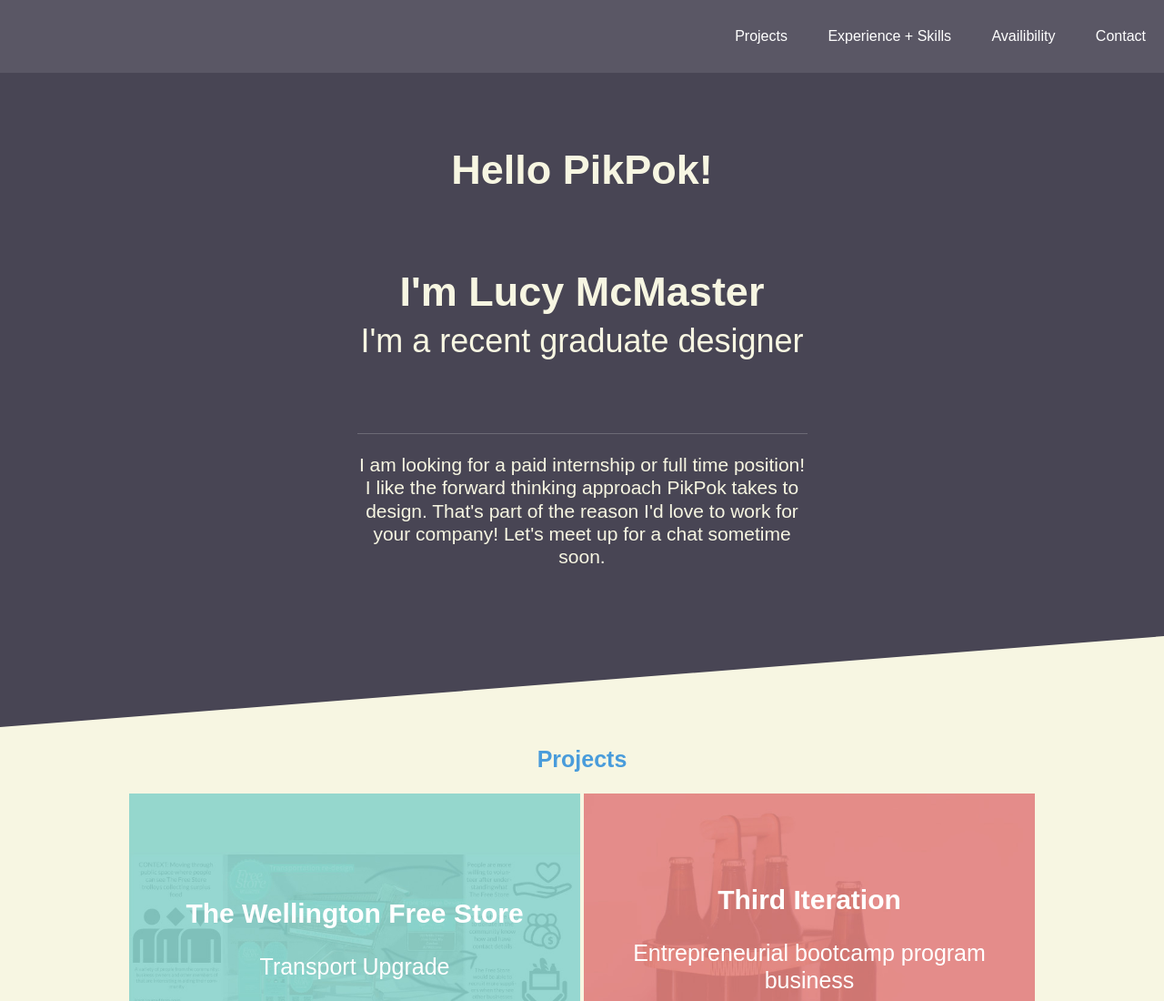
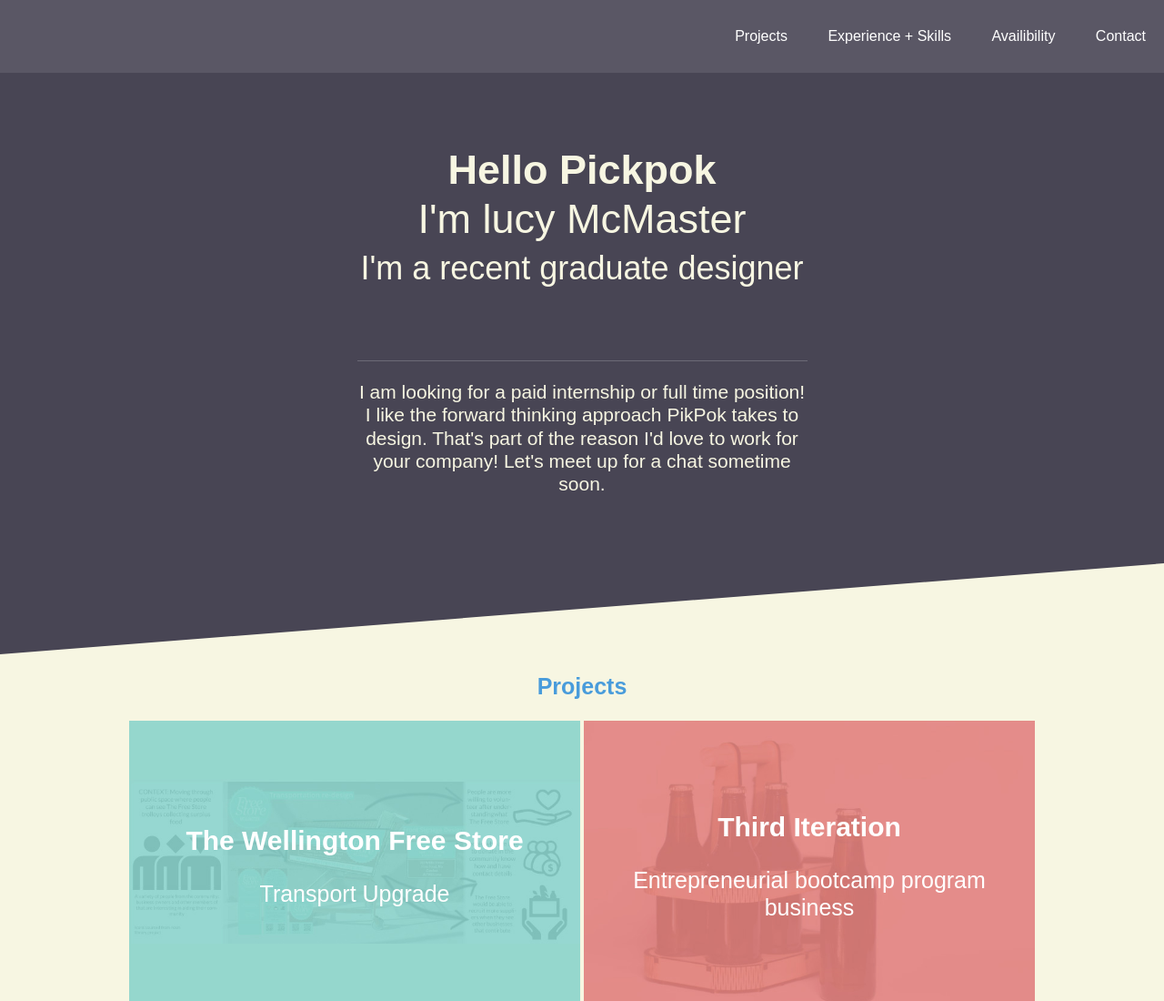
Before and after one commit to EliotSlevin/lucymcmaster, a plain HTML site: page PikPok.html in a window 1280 px wide. Shown: the top 1100 px of the page at 91% size. Drawn offline with nearby package versions, Linux system fonts and the light colour scheme.

Commit message:
this will work eliot said so

```diff
--- a/PikPok.html
+++ b/PikPok.html
@@ -28,8 +28,7 @@
 		</div>
 
 		<section class="hero">
-			<h1><b>Hello PikPok!</b></h1>
-			<h1><b>I'm Lucy McMaster</b></h1>
+			<h1><b>Hello Pickpok</b> <br> I'm lucy McMaster</h1>
 			<h2>I'm a recent graduate designer</h2>
 			<hr>
 			<p>I am looking for a paid internship or full time position! I like the forward thinking approach PikPok takes to design. That's part of the reason I'd love to work for your company! Let's meet up for a chat sometime soon. </p>
```
